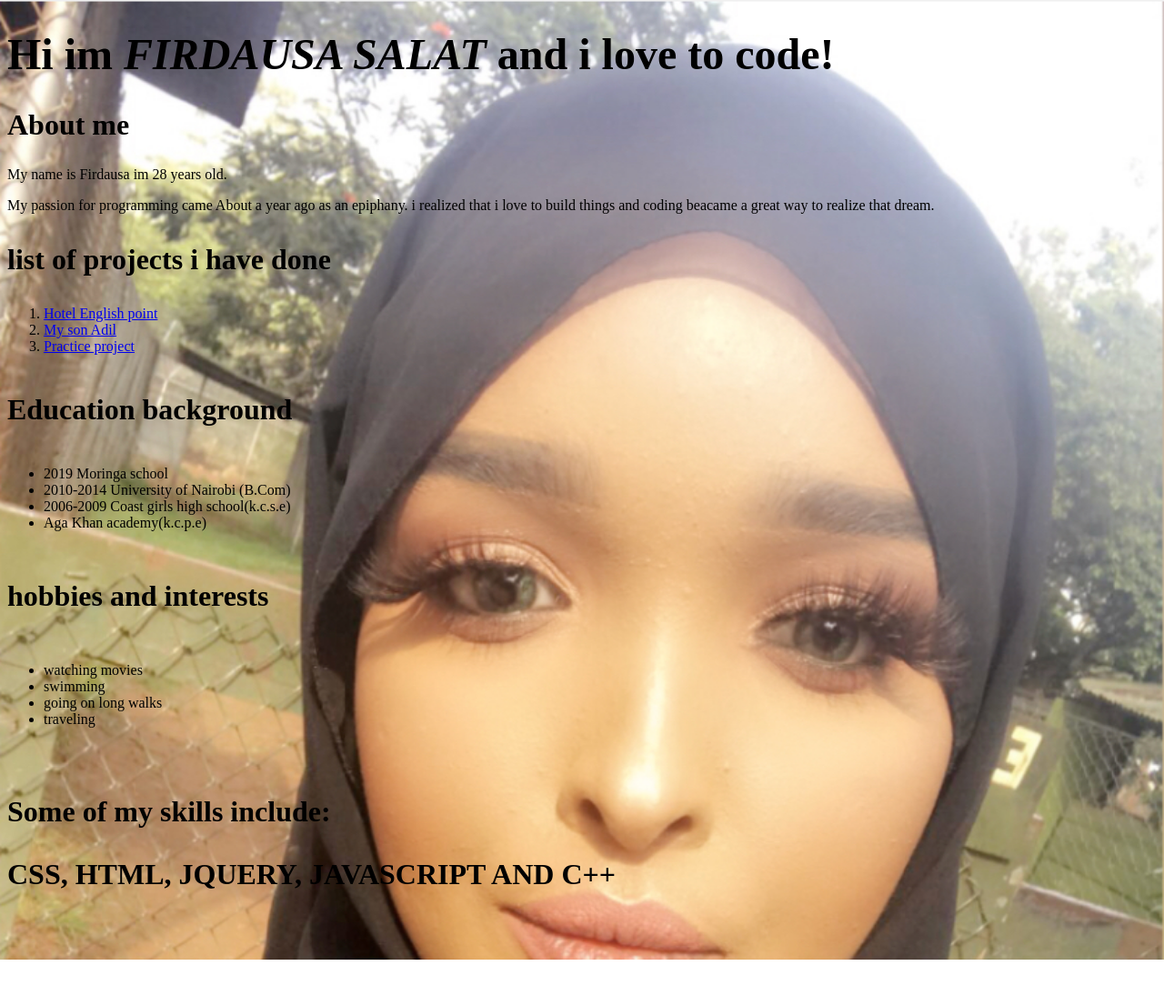
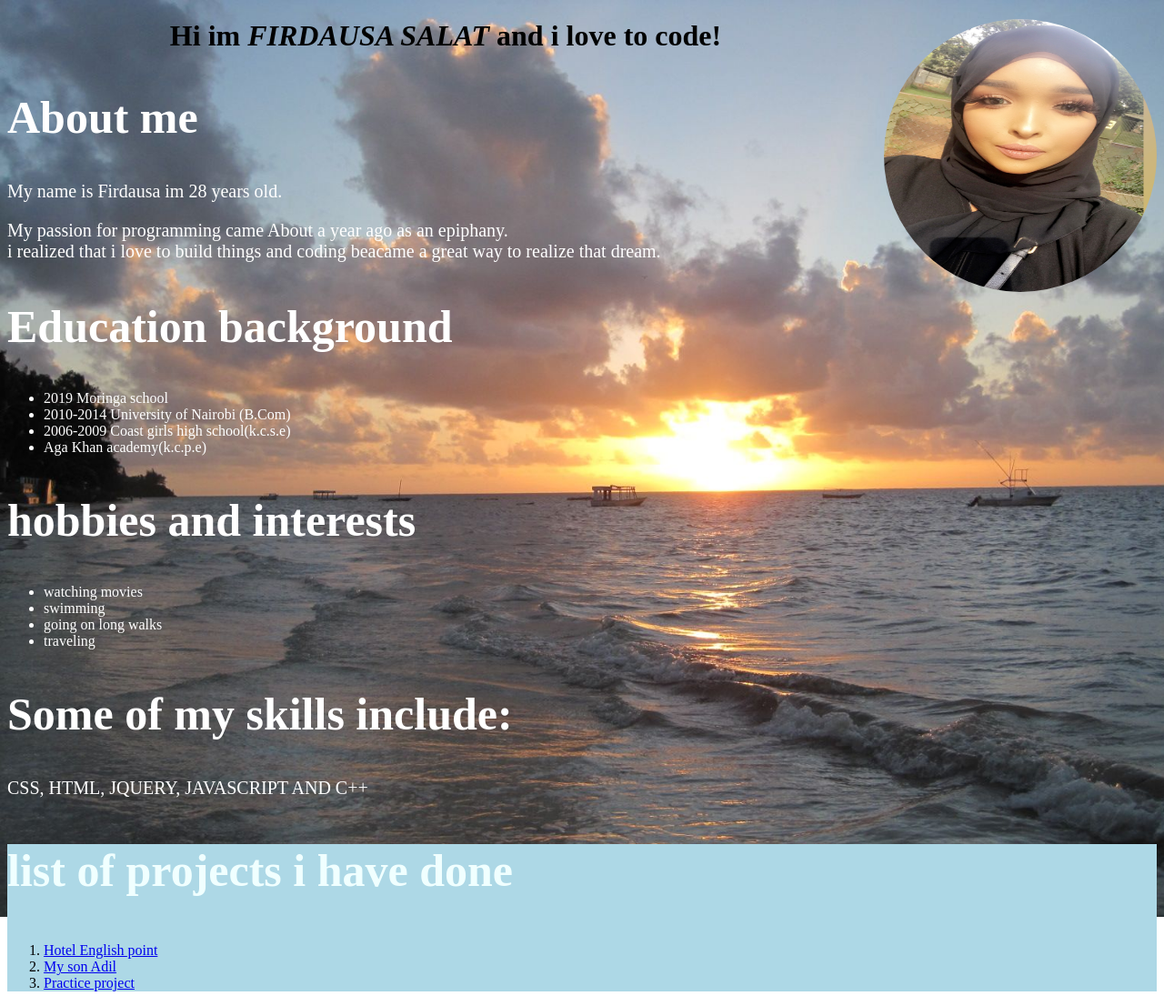
Before and after one commit to firdausa7/my-portfolio, a plain HTML site: page index.html in a window 1280 px wide. Shown: the whole page at 91% size. Before the commit the page ends 1055 px from the top, so only its background shows below. Drawn offline with Linux system fonts and the light colour scheme.

Commit message:
add background image

```diff
--- a/css/styles.css
+++ b/css/styles.css
@@ -1,32 +1,43 @@
 h1{
     color:black;
-    text-align: left;
-    font-size: 300%;
+    text-align: center;
 }
 body{
-    background-image: url("firdausa.jpeg");
+    background-image: url("sunset.jpg");
     background-repeat: no-repeat;
+    background: cover;
     background-size: 105%;
 }
 h2{
-    font-size: 200%;
-}
-h3{
-    font-size: 200%;
-}
-h4{
-    font-size: 200%
-}
-h5{
-    font-size: 200%;
-}
-h6{
-    font-size: 200%;
+    text-align: left;
+    font-size: 50px;
 }
  div{
      font-size: 100%;
      display: block;
  }
  p{
-     font-size: 100%;
+     font-size: 20px;
  }
+ .about{
+     /* background-color:gray; */
+     color: white;
+ }
+ .image{
+
+ }
+ img{
+     height: 300px;
+     width: 300px;
+    float: right;
+     border-radius: 50%;
+ }
+h3{
+    color: azure;
+    font-size: 50px
+}
+.list{
+    background-color:lightblue;
+    background: cover;
+
+}
--- a/index.html
+++ b/index.html
@@ -5,36 +5,40 @@
     <link rel="stylesheet" href="css/styles.css">
 </head>
 <body>
-  <h1>Hi im <em>FIRDAUSA SALAT</em> and i love to code!</h1>
-  <h2>About me</h2>
+  <div class="about">
+    <div class="image" >
+        <img src="css/firdausa.jpeg" alt="my photo" width="50%" height="400px">
+        <h1>Hi im <em>FIRDAUSA SALAT</em> and i love to code!</h1>
+    <h2>About me</h2>
     <p>My name is Firdausa im 28 years old.</p>
-    <p>My passion for programming came About a year ago as an epiphany.
-      i realized that i love to build things and coding beacame a great
-      way to realize that dream.</p>
-  <h3>list of projects i have done</h3>
-    <ol>
-      <li><a href="https://github.com/firdausa7/hotel-english-point">Hotel English point</a></li>
-      <li><a href="https://github.com/firdausa7/adil">My son Adil</a></li>
-      <li><a href="https://github.com/firdausa7/hello-world2">Practice project</a></li>
-    </ol>
-  <h4>Education background</h4>
+    <p>My passion for programming came About a year ago as an epiphany. <br>
+        i realized that i love to build things and coding beacame a great
+        way to realize that dream.</p>
+    <h2>Education background</h2>
     <ul>
       <li>2019 Moringa school</li>
       <li>2010-2014 University of Nairobi (B.Com)</li>
       <li>2006-2009 Coast girls high school(k.c.s.e)</li>
       <li>Aga Khan academy(k.c.p.e)</li>
     </ul>
-  <h5>hobbies and interests</h5>
-    <ul>
-      <li>watching movies</li>
-      <li>swimming</li>
-      <li>going on long walks</li>
-      <li>traveling</li>
-    </ul>
-    <h6>Some of my skills include:
-      <div>
-        <p>CSS, HTML, JQUERY, JAVASCRIPT AND C++</p>
-      </div>
-    </h6>
+    <h2>hobbies and interests</h2>
+      <ul>
+        <li>watching movies</li>
+        <li>swimming</li>
+        <li>going on long walks</li>
+        <li>traveling</li>
+      </ul>
+      <h2>Some of my skills include:</h2>
+      <p>CSS, HTML, JQUERY, JAVASCRIPT AND C++</p>
+  </div>
+    </div>
+    <div class="list">
+      <h3>list of projects i have done</h3>
+    <ol>
+    <li><a href="https://github.com/firdausa7/hotel-english-point">Hotel English point</a></li>
+        <li><a href="https://github.com/firdausa7/adil">My son Adil</a></li>
+        <li><a href="https://github.com/firdausa7/hello-world2">Practice project</a></li>
+      </ol>
+    </div>
 </body>
 </html>
```
Also changed, not shown: css/sunset.jpg (added).
